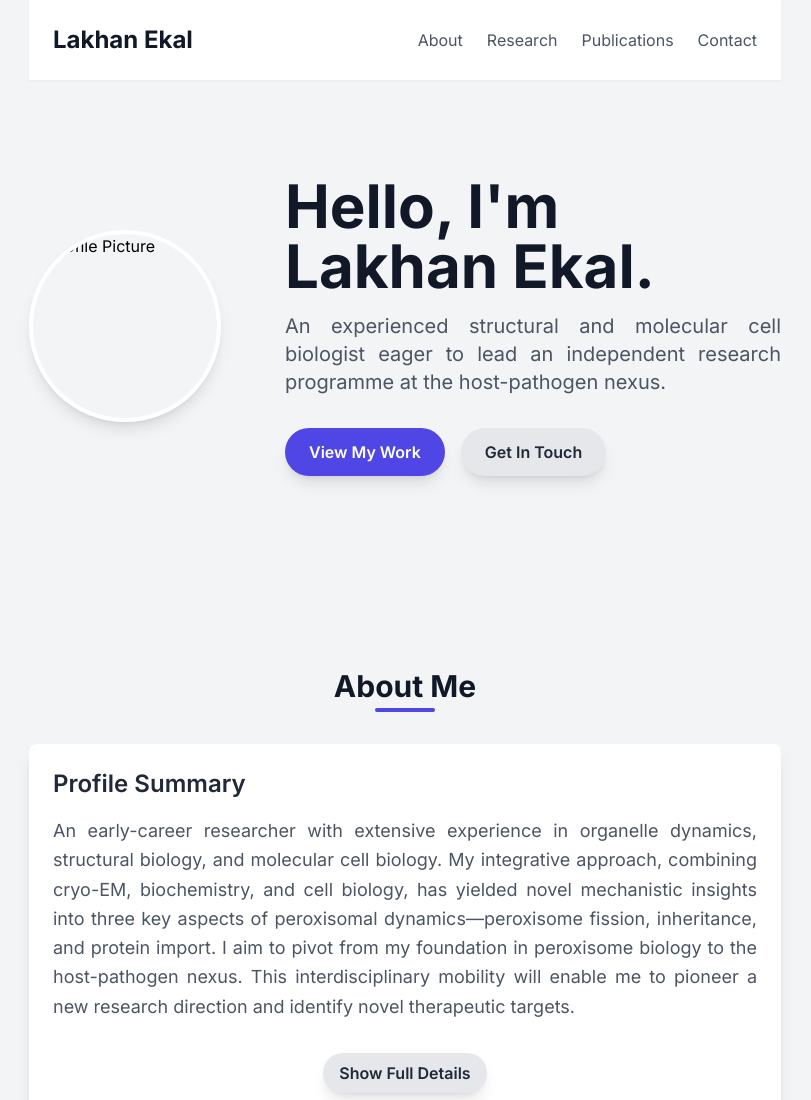
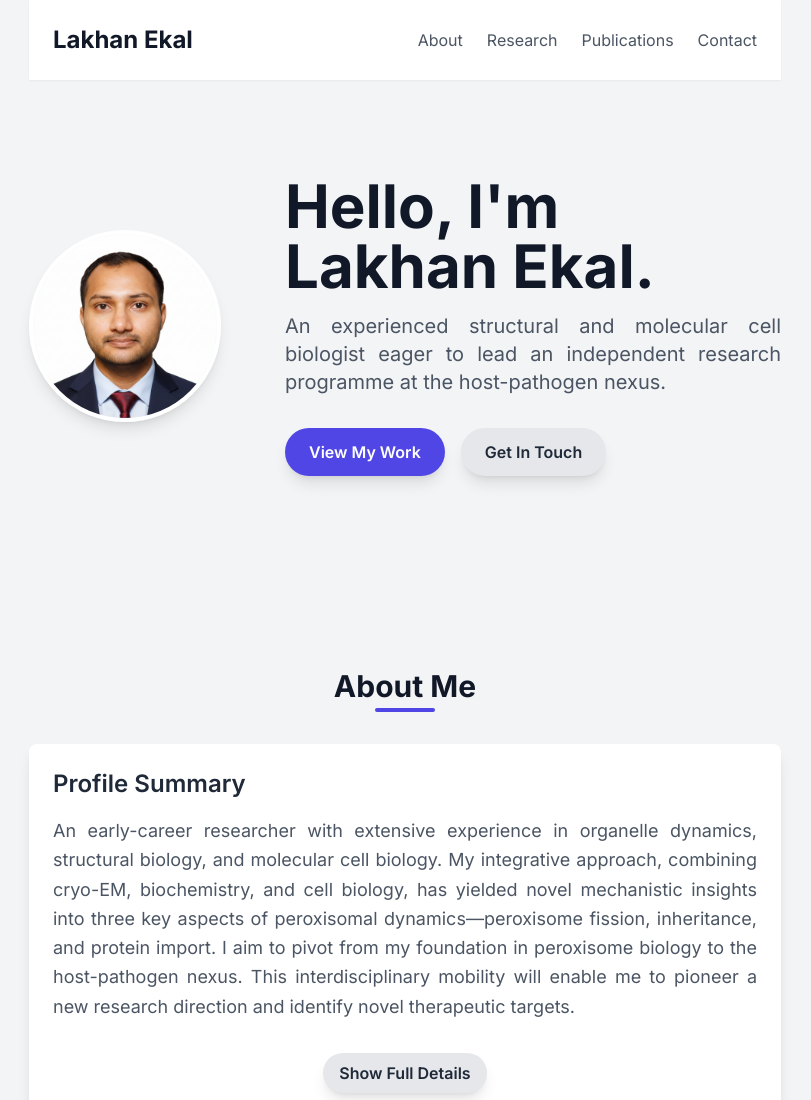
Before and after one commit to lakhanekal/lakhanekal.github.io, a plain HTML site: page index.html in a window 1280 px wide. Shown: the top 1100 px of the page, without its empty margins (235-1046 px from the left). Drawn offline with nearby package versions, Linux system fonts and the light colour scheme.

Commit message:
Add files via upload

```diff
--- a/index.html
+++ b/index.html
@@ -68,7 +68,7 @@
         <main class="py-16 md:py-24">
             <div class="flex flex-col md:flex-row items-center text-center md:text-left gap-8 md:gap-16">
                 <div class="flex-shrink-0">
-                    <img src="IMAGE_URL_HERE" alt="Profile Picture" class="rounded-full h-48 w-48 object-cover shadow-lg border-4 border-white transition-transform transform hover:scale-105">
+                    <img src="Suit_CV.png" alt="Profile Picture" class="rounded-full h-48 w-48 object-cover shadow-lg border-4 border-white transition-transform transform hover:scale-105">
                 </div>
                 <div class="flex-1">
                     <h1 class="text-4xl md:text-6xl font-extrabold text-gray-900 mb-4 leading-tight">Hello, I'm Lakhan Ekal.</h1>
```
